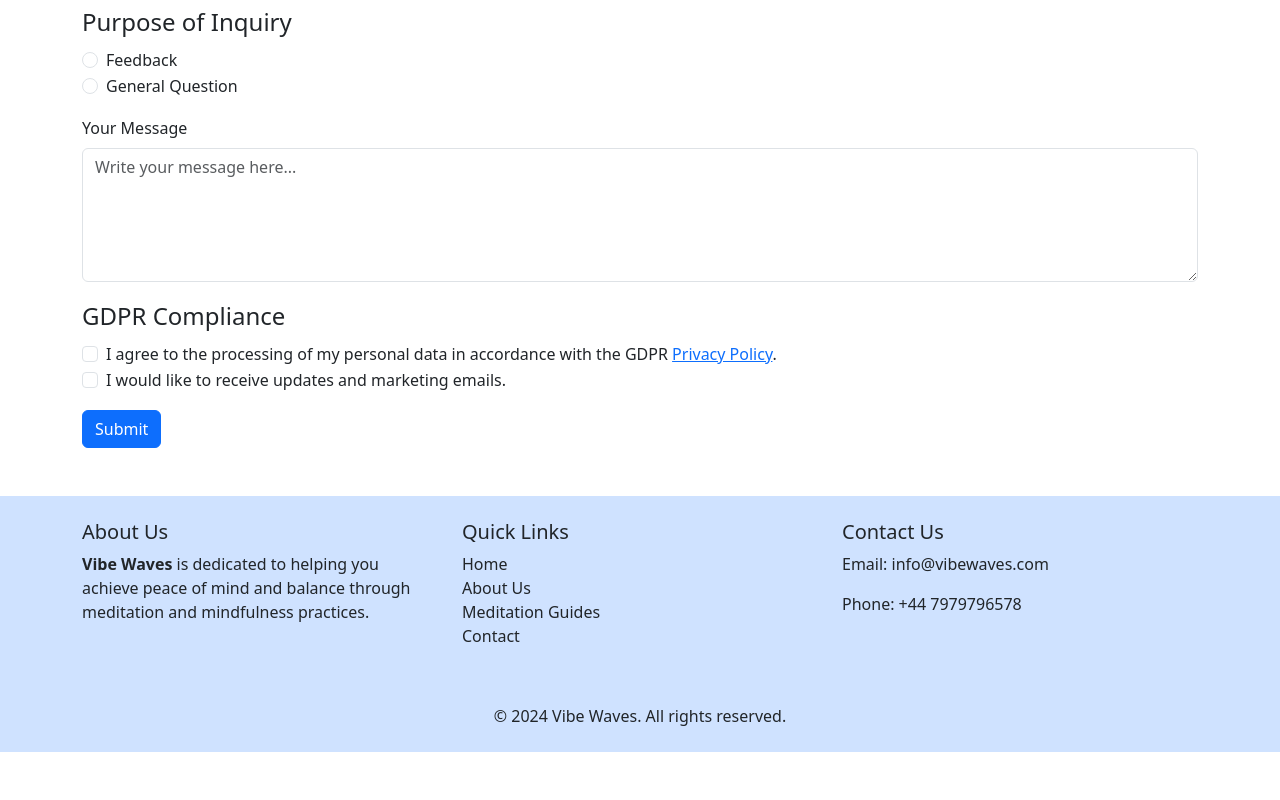
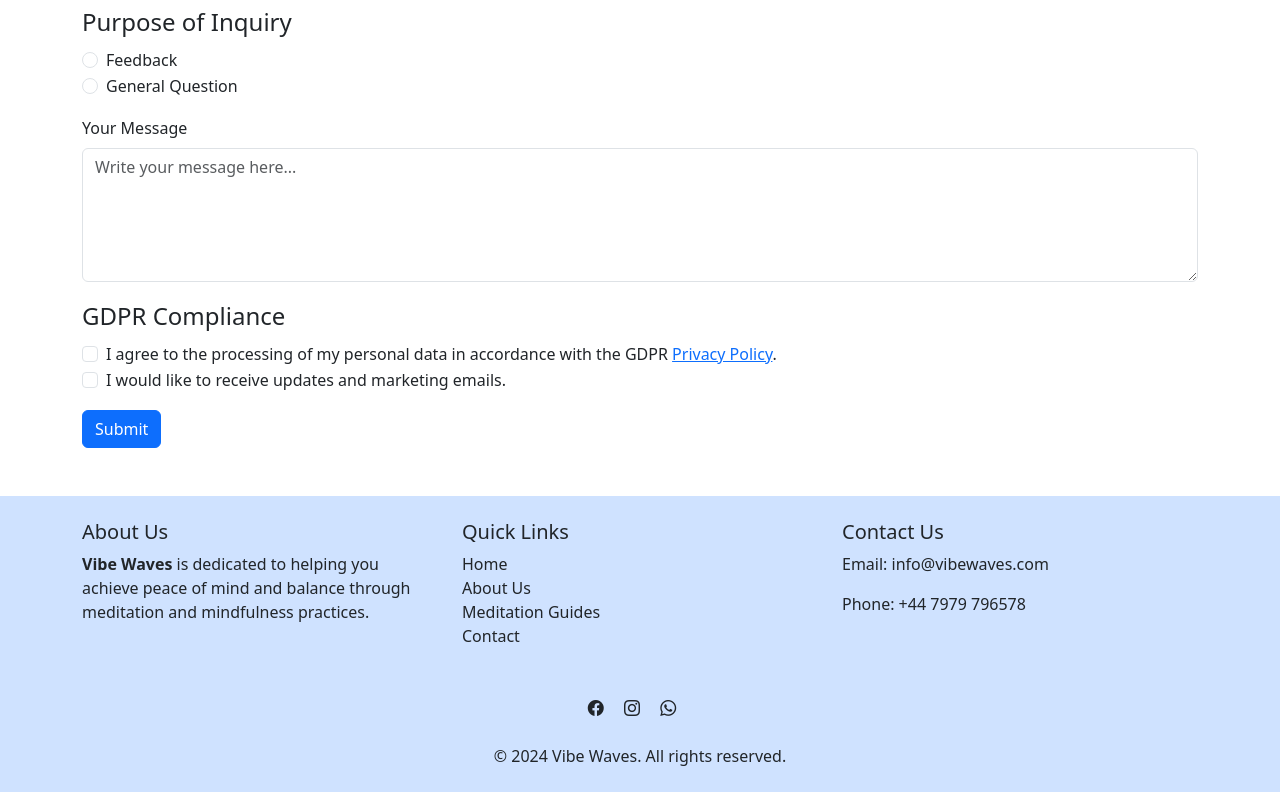
Before and after one commit to anita-molnar/meditation_web, a plain HTML site: page index.html in a window 1280 px wide. Shown: the part 3570-4370 px from the top of the page. Drawn offline with nearby package versions, Linux system fonts and the light colour scheme.

Commit message:
added footer social media icons

```diff
--- a/index.html
+++ b/index.html
@@ -10,6 +10,8 @@
       integrity="sha384-QWTKZyjpPEjISv5WaRU9OFeRpok6YctnYmDr5pNlyT2bRjXh0JMhjY6hW+ALEwIH"
       crossorigin="anonymous"
     />
+    <link href="https://cdn.jsdelivr.net/npm/bootstrap-icons/font/bootstrap-icons.css" rel="stylesheet">
+
     <link rel="stylesheet" href="styles.css" />
     <!-- <style>
       div {
@@ -499,7 +501,8 @@
       <!-- END contact us -->
 
      <!-- Footer -->
-     <footer class="bg-primary-subtle text-secondary text-dark py-4 mb-5">
+     <!-- Footer -->
+<footer class="bg-primary-subtle text-secondary text-dark py-4">
   <div class="container">
     <div class="row text-center text-md-start">
       <!-- About Section -->
@@ -509,34 +512,46 @@
           <strong>Vibe Waves</strong> is dedicated to helping you achieve peace of mind and balance through meditation and mindfulness practices.
         </p>
       </div>
+
       <!-- Links Section -->
       <div class="col-md-4 mb-3">
         <h5>Quick Links</h5>
-            <ul class="list-unstyled">
+        <ul class="list-unstyled text-md-start">
           <li><a href="#" class="text-dark text-decoration-none">Home</a></li>
           <li><a href="#" class="text-dark text-decoration-none">About Us</a></li>
           <li><a href="#" class="text-dark text-decoration-none">Meditation Guides</a></li>
           <li><a href="#" class="text-dark text-decoration-none">Contact</a></li>
         </ul>
       </div>
+
       <!-- Contact Section -->
       <div class="col-md-4 mb-3">
         <h5>Contact Us</h5>
+        <address>
           <p>Email: <a href="mailto:info@vibewaves.com" class="text-dark text-decoration-none">info@vibewaves.com</a></p>
-            <p>Phone: <a href="tel:+44 xxxxxxxxxx" class="text-dark text-decoration-none">+44 7979796578</a></p>
-
-
+          <p>Phone: <a href="tel:+447979796578" class="text-dark text-decoration-none">+44 7979 796578</a></p>
+        </address>
       </div>
     </div>
+
+    <!-- Social Media Icons (Optional) -->
+    <div class="row">
+      <div class="col text-center mt-3">
+        <a href="#" class="text-dark me-3"><i class="bi bi-facebook"></i></a>
+        <a href="#" class="text-dark me-3"><i class="bi bi-instagram"></i></a>
+        <a href="#" class="text-dark me-3"><i class="bi bi-whatsapp"></i></a>
+      </div>
+    </div>
+
+    <!-- Copyright -->
     <div class="text-center mt-4">
       <p class="mb-0">&copy; 2024 Vibe Waves. All rights reserved.</p>
     </div>
   </div>
 </footer>
+<!-- END Footer -->
+
     <!-- END footer -->
-
-
-
 
 
 
```
Lines whose indentation alone changed are shown as unchanged.
